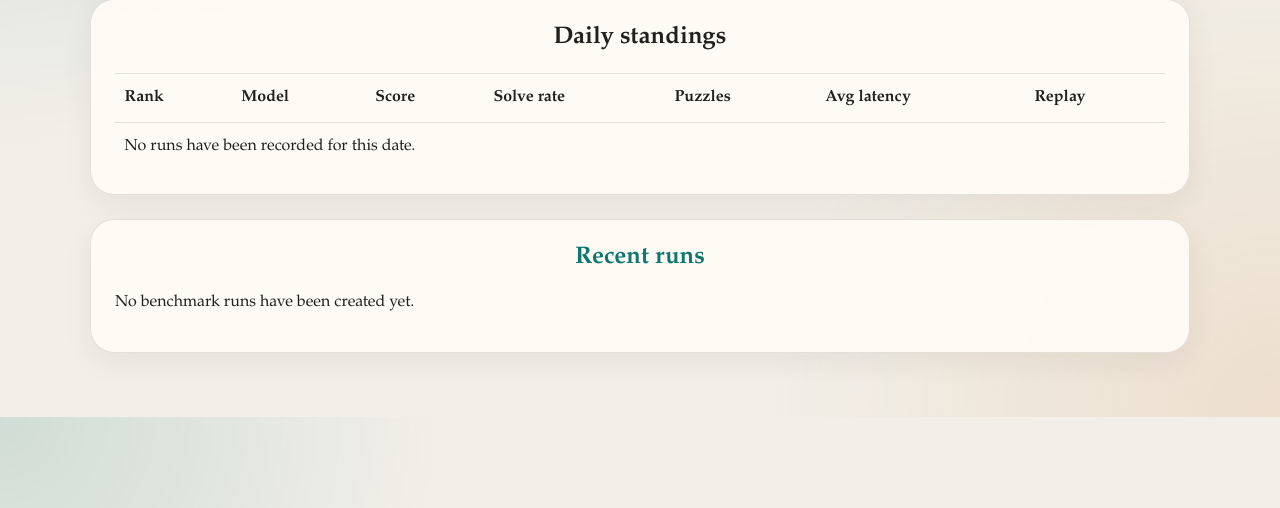
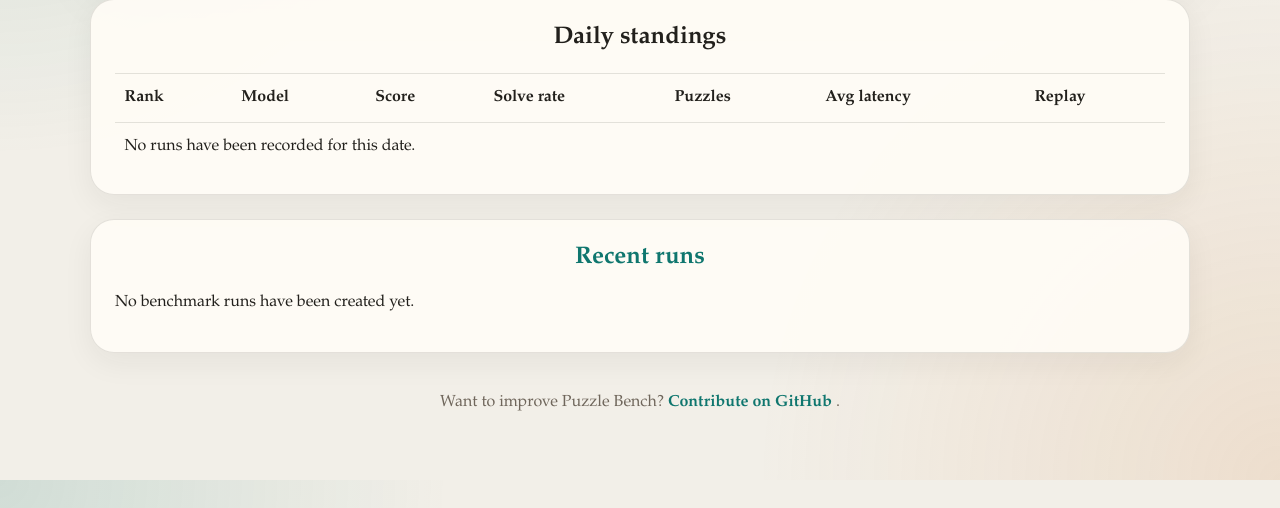
Before and after one commit to iakhil/puzzle-bench, a FastAPI app: page / in a window 1280 px wide. Shown: the part 292-800 px from the top of the page. Run offline with FastAPI, Linux system fonts and the light colour scheme; data that the repository does not hold is empty.

Commit message:
Add footer contribution link

```diff
--- a/static/styles.css
+++ b/static/styles.css
@@ -159,6 +159,21 @@ pre {
   font-size: 0.88rem;
 }
 
+.site-footer {
+  margin-top: 1.5rem;
+  padding: 1rem 0 0.25rem;
+  text-align: center;
+  color: var(--muted);
+}
+
+.site-footer p {
+  margin-bottom: 0;
+}
+
+.site-footer a {
+  font-weight: 700;
+}
+
 @media (max-width: 720px) {
   .page {
     width: min(100% - 1rem, 100%);
--- a/templates/index.html
+++ b/templates/index.html
@@ -81,6 +81,15 @@
           {% endfor %}
         </div>
       </section>
+
+      <footer class="site-footer">
+        <p>
+          Want to improve Puzzle Bench?
+          <a href="https://github.com/iakhil/puzzle-bench" target="_blank" rel="noreferrer">
+            Contribute on GitHub
+          </a>.
+        </p>
+      </footer>
     </main>
   </body>
 </html>
```
Also changed, not shown: templates/browserbase_replay.html (+9 -0 lines), templates/run_detail.html (+9 -0 lines).
